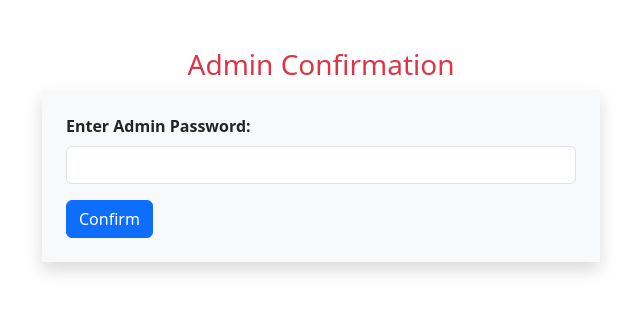
After one commit to Yolanda269/schoolapp, a Flask app: page /admin/confirm in a window 1280 px wide. The commit adds this page. Shown: the top 313 px of the page, without its empty margins (319-959 px from the left). Run offline with Flask 3, Linux system fonts and the light colour scheme; the visitor is signed in with stand-in values (Sample User, id 1).

Commit message:
did some updates

```diff
--- a/app.py
+++ b/app.py
@@ -146,7 +146,6 @@ def teacher_dashboard():
 
     teacher_id = teacher[0]
 
-    # ✅ Insert a log entry for viewing dashboard
     cursor.execute("""
         INSERT INTO logs (user_id, action, timestamp)
         VALUES (%s, %s, NOW())
@@ -228,6 +227,24 @@ def admin_users():
         connection.close()
         return render_template("view_users.html", users=users, name=session.get("user_name"))
     return redirect(url_for("login"))
+
+# admin recheck
+@app.route("/admin/confirm", methods=["GET", "POST"])
+def confirm_admin_password():
+    if session.get("role") != "admin":
+        return redirect(url_for("login"))
+
+    if request.method == "POST":
+        entered_password = request.form["password"]
+
+        if entered_password == "admin1234":
+            session["admin_confirmed"] = True
+            return redirect(url_for("view_logs"))
+        else:
+            return render_template("confirm_admin.html", error="Incorrect password")
+
+    return render_template("confirm_admin.html")
+
 
 # view logs
 @app.route("/admin/logs")
--- a/templates/admin_dashboard.html
+++ b/templates/admin_dashboard.html
@@ -7,7 +7,7 @@
     <link href="https://cdn.jsdelivr.net/npm/bootstrap@5.3.7/dist/css/bootstrap.min.css" rel="stylesheet">
 </head>
 <body>
-    <div class="container">
+    <div class="container card shadow">
 
         <!-- Flash Messages -->
         {% with messages = get_flashed_messages(with_categories=true) %}
@@ -31,11 +31,11 @@
         <div class="text-center mb-5">
             <a href="{{ url_for('admin_users') }}" class="btn btn-primary btn-lg mx-2">View Users</a>
             <br><br>
-            <a href="{{ url_for('view_logs') }}" class="btn btn-success btn-lg mx-2">View Logs</a>
+            <a href="{{ url_for('confirm_admin_password') }}" class="btn btn-success btn-lg mx-2">View Logs</a>
         </div>
 
         <div class="text-center">
-            <a href="{{ url_for('logout') }}" class="btn btn-outline-dark">Logout</a>
+            <a href="{{ url_for('logout') }}" class="btn btn-outline-dark">Logout</a><br><br>
         </div>
 
     </div>
--- /dev/null
+++ b/templates/confirm_admin.html
@@ -0,0 +1,23 @@
+<!DOCTYPE html>
+<html lang="en">
+<head>
+    <meta charset="UTF-8">
+    <title>Confirm Admin</title>
+    <link href="https://cdn.jsdelivr.net/npm/bootstrap@5.3.7/dist/css/bootstrap.min.css" rel="stylesheet">
+</head>
+<body>
+    <div class="container mt-5">
+        <h3 class="text-center text-danger">Admin Confirmation</h3>
+        {% if error %}
+            <div class="alert alert-danger text-center">{{ error }}</div>
+        {% endif %}
+        <form method="post" class="shadow p-4 col-md-6 offset-md-3 bg-light">
+            <div class="mb-3">
+                <label for="password" class="form-label"><strong>Enter Admin Password:</strong></label>
+                <input type="password" name="password" class="form-control" required>
+            </div>
+            <button type="submit" class="btn btn-primary">Confirm</button>
+        </form>
+    </div>
+</body>
+</html>
```
